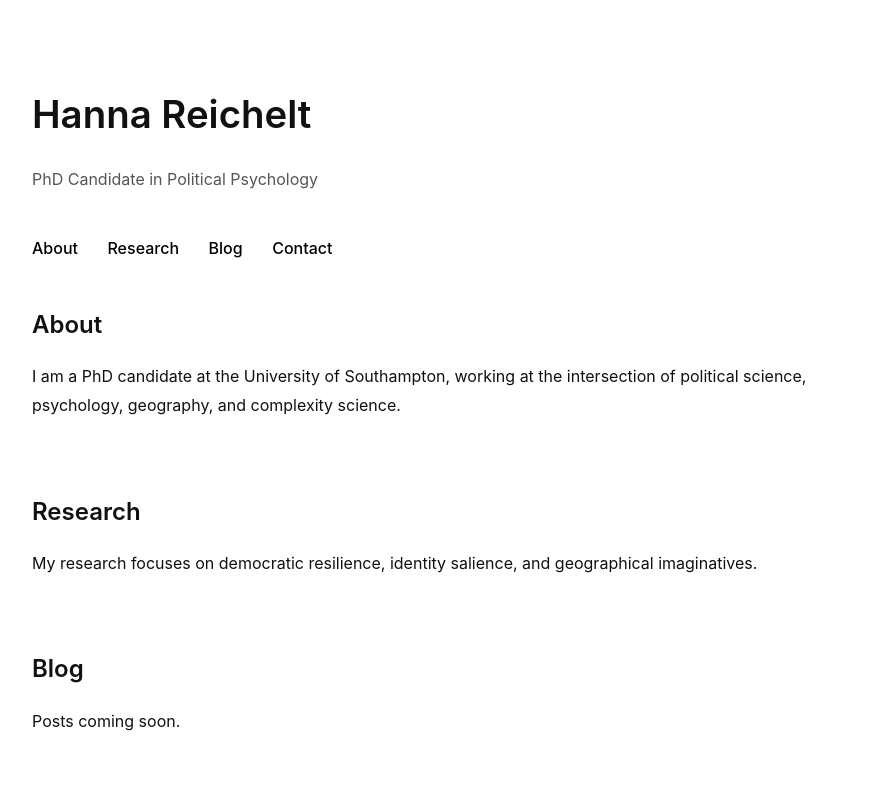
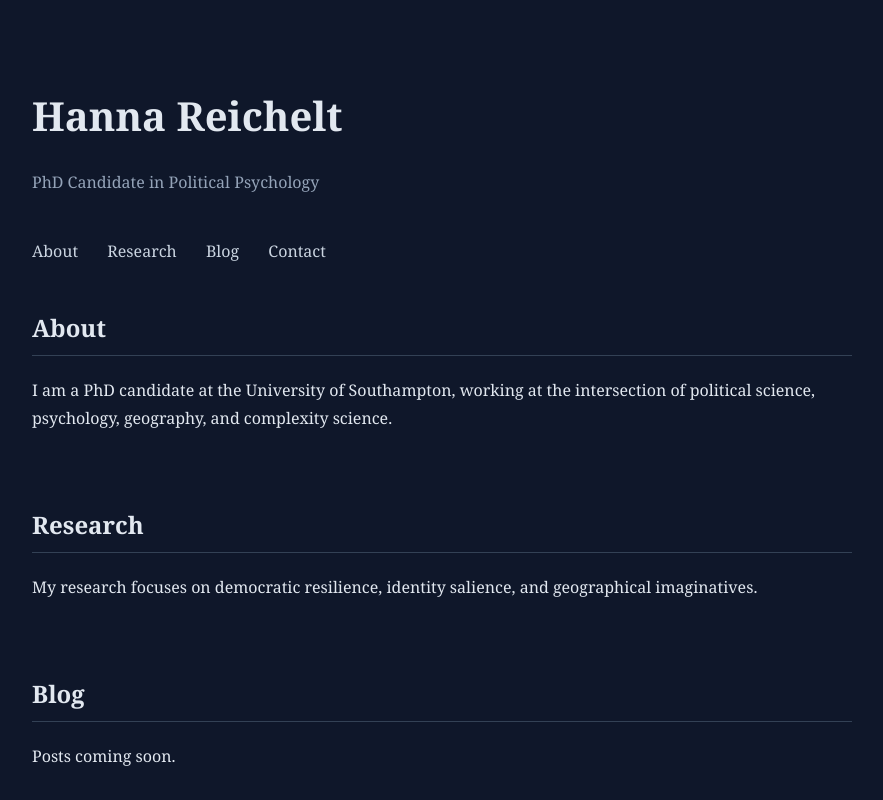
Before and after one commit to HannaReichelt/hannareichelt.github.io, a plain HTML site: page index.html in a window 1280 px wide. Shown: the top 800 px of the page, without its empty margins (198-1081 px from the left). Drawn offline with Linux system fonts and the light colour scheme.

Commit message:
Update index.html

```diff
--- a/index.html
+++ b/index.html
@@ -3,25 +3,24 @@
 <head>
   <title>Hanna Reichelt</title>
   <meta charset="UTF-8">
-  <style>
-     body {
-    font-family: -apple-system, BlinkMacSystemFont, "Segoe UI", Roboto, sans-serif;
+ <style>
+  body {
+    font-family: Georgia, "Times New Roman", serif;
     max-width: 820px;
     margin: 80px auto;
     padding: 0 20px;
     line-height: 1.8;
-    background-color: #ffffff;
-    color: #111111;
+    background-color: #0f172a;
+    color: #e2e8f0;
   }
 
   h1 {
-    font-size: 2.4em;
-    font-weight: 600;
+    font-size: 2.5em;
     margin-bottom: 5px;
   }
 
   .subtitle {
-    color: #555;
+    color: #94a3b8;
   }
 
   nav {
@@ -31,12 +30,11 @@
   nav a {
     margin-right: 25px;
     text-decoration: none;
-    color: #000;
-    font-weight: 500;
+    color: #cbd5e1;
   }
 
   nav a:hover {
-    opacity: 0.6;
+    color: #ffffff;
   }
 
   section {
@@ -44,15 +42,14 @@
   }
 
   h2 {
-    font-weight: 600;
-    margin-bottom: 15px;
+    border-bottom: 1px solid #334155;
+    padding-bottom: 6px;
   }
 
   footer {
-    color: #888;
+    color: #94a3b8;
     font-size: 0.85em;
   }
-<body>
 </style>
 <h1>Hanna Reichelt</h1>
 <p class="subtitle">PhD Candidate in Political Psychology </p>
```
